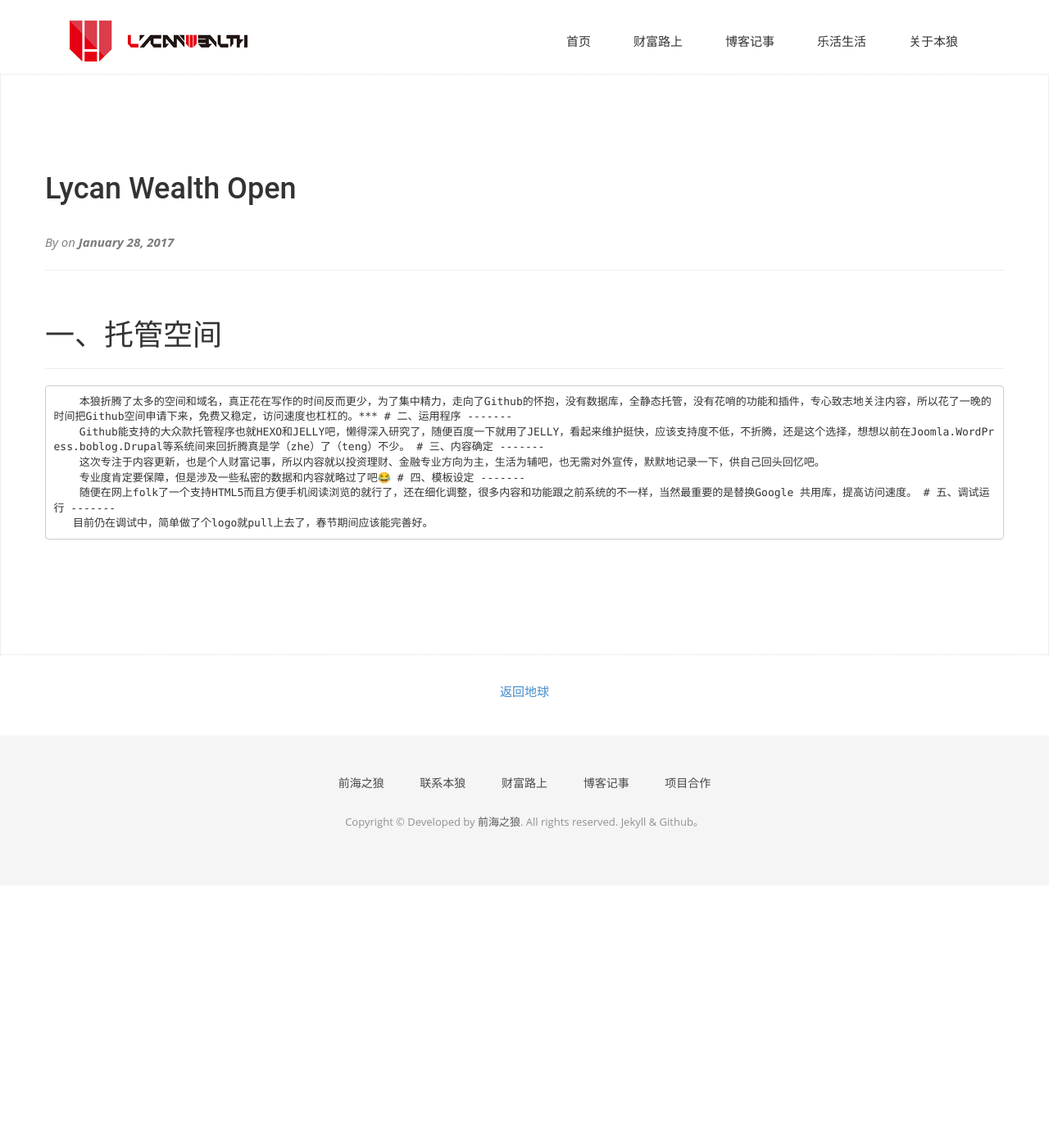
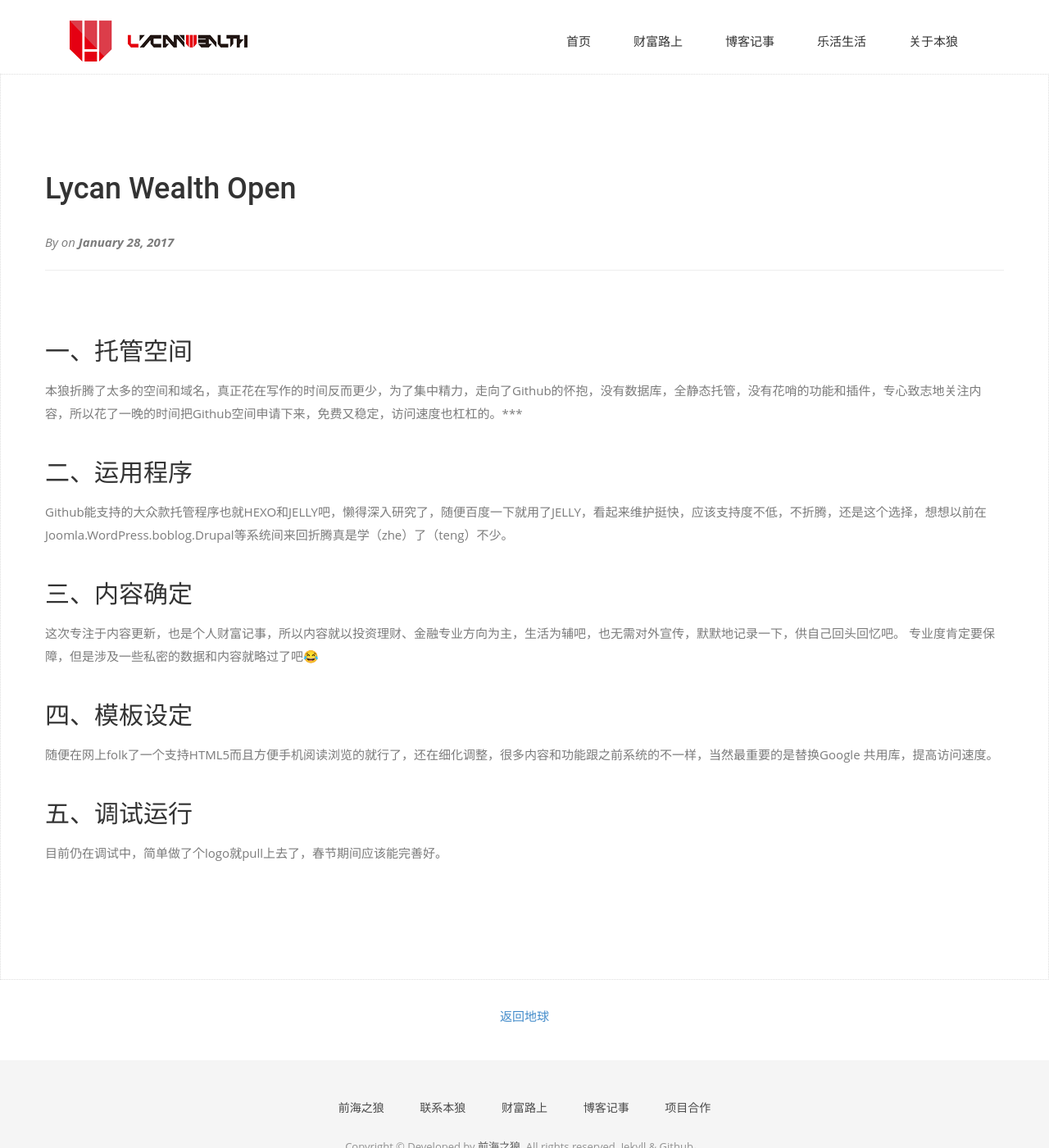
Before and after one commit to lycancn/lycan.github.io, a Jekyll site: the page built from _posts/2017-01-28-Lycan-Wealth-Open.md, in a window 1280 px wide and 1400 px high. Shown: the whole window at 82% size. Built offline with Jekyll 4.4.1, drawn with Linux system fonts in a browser that asks for light colours; nearby versions of some CDN libraries; some web fonts are replaced; our own code applies the rules of GitHub Pages for plain Markdown files; library files that are not in the unit come from our copies.

```diff
--- a/_posts/2017-01-28-Lycan-Wealth-Open.md
+++ b/_posts/2017-01-28-Lycan-Wealth-Open.md
@@ -1,16 +1,11 @@
-# 一、托管空间
--------
-        本狼折腾了太多的空间和域名，真正花在写作的时间反而更少，为了集中精力，走向了Github的怀抱，没有数据库，全静态托管，没有花哨的功能和插件，专心致志地关注内容，所以花了一晚的时间把Github空间申请下来，免费又稳定，访问速度也杠杠的。***
-# 二、运用程序
--------
-        Github能支持的大众款托管程序也就HEXO和JELLY吧，懒得深入研究了，随便百度一下就用了JELLY，看起来维护挺快，应该支持度不低，不折腾，还是这个选择，想想以前在Joomla.WordPress.boblog.Drupal等系统间来回折腾真是学（zhe）了（teng）不少。
-# 三、内容确定
--------
-        这次专注于内容更新，也是个人财富记事，所以内容就以投资理财、金融专业方向为主，生活为辅吧，也无需对外宣传，默默地记录一下，供自己回头回忆吧。
-        专业度肯定要保障，但是涉及一些私密的数据和内容就略过了吧😂
-# 四、模板设定
--------
-        随便在网上folk了一个支持HTML5而且方便手机阅读浏览的就行了，还在细化调整，很多内容和功能跟之前系统的不一样，当然最重要的是替换Google 共用库，提高访问速度。
-# 五、调试运行
--------
-       目前仍在调试中，简单做了个logo就pull上去了，春节期间应该能完善好。
+## 一、托管空间
+   本狼折腾了太多的空间和域名，真正花在写作的时间反而更少，为了集中精力，走向了Github的怀抱，没有数据库，全静态托管，没有花哨的功能和插件，专心致志地关注内容，所以花了一晚的时间把Github空间申请下来，免费又稳定，访问速度也杠杠的。***
+## 二、运用程序
+   Github能支持的大众款托管程序也就HEXO和JELLY吧，懒得深入研究了，随便百度一下就用了JELLY，看起来维护挺快，应该支持度不低，不折腾，还是这个选择，想想以前在Joomla.WordPress.boblog.Drupal等系统间来回折腾真是学（zhe）了（teng）不少。
+## 三、内容确定
+   这次专注于内容更新，也是个人财富记事，所以内容就以投资理财、金融专业方向为主，生活为辅吧，也无需对外宣传，默默地记录一下，供自己回头回忆吧。
+   专业度肯定要保障，但是涉及一些私密的数据和内容就略过了吧😂
+## 四、模板设定
+   随便在网上folk了一个支持HTML5而且方便手机阅读浏览的就行了，还在细化调整，很多内容和功能跟之前系统的不一样，当然最重要的是替换Google 共用库，提高访问速度。
+## 五、调试运行
+   目前仍在调试中，简单做了个logo就pull上去了，春节期间应该能完善好。
```
